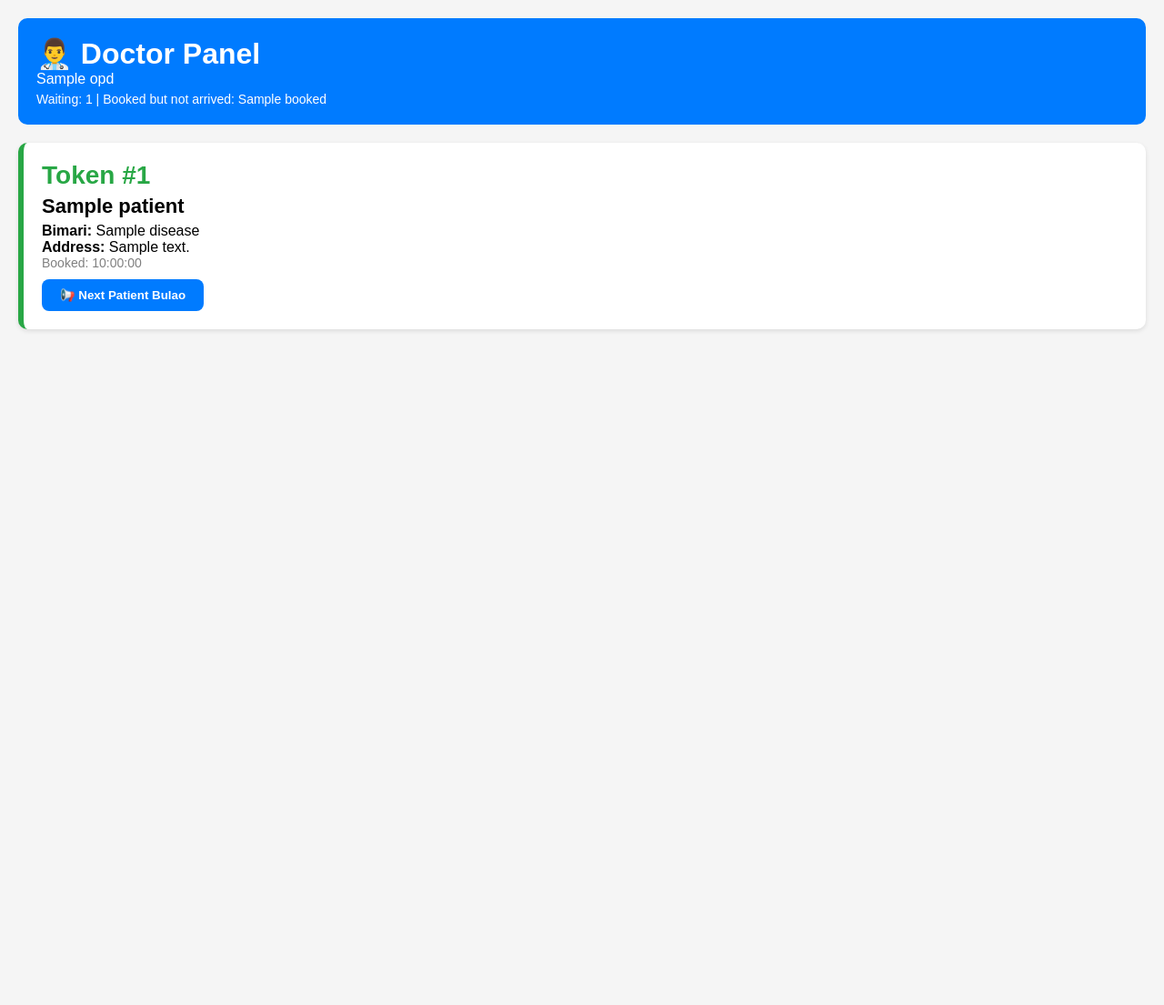
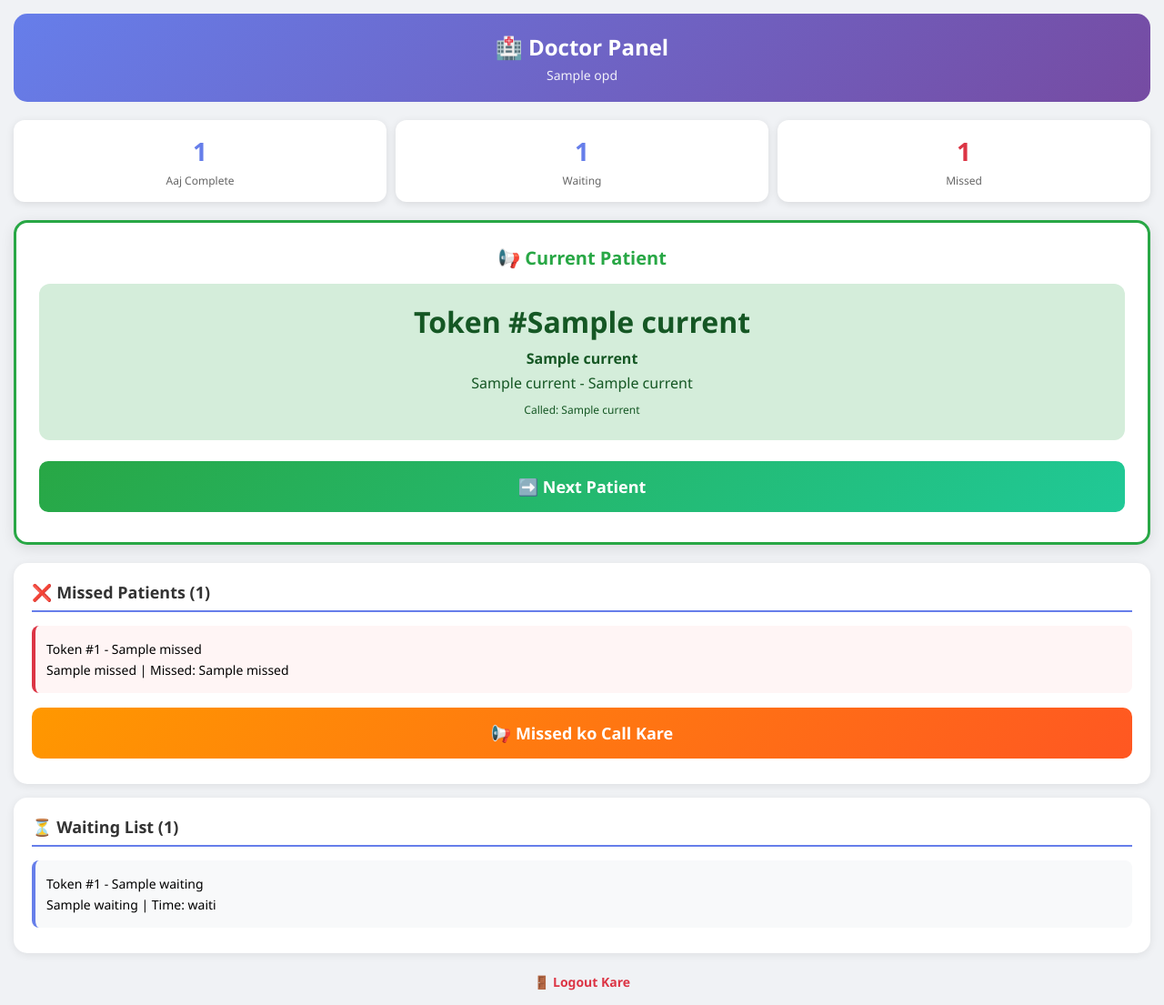
Before and after one commit to Yadav887978/hospital-token, a Flask app: template templates/doctor_panel.html in a window 1280 px wide. Shown: the whole page at 91% size. Before the commit the page ends 364 px from the top, so only its background shows below. Run offline with Flask 3, Linux system fonts and the light colour scheme; the template is opened without the code that fills it: most values are stand-ins (such as "Sample title", 1, 10 or a date in 2020).

Commit message:
Update doctor_panel.html

```diff
--- a/templates/doctor_panel.html
+++ b/templates/doctor_panel.html
@@ -1,47 +1,132 @@
 <!DOCTYPE html>
-<html>
+<html lang="hi">
 <head>
+<meta charset="UTF-8">
+<meta name="viewport" content="width=device-width, initial-scale=1.0">
 <title>Doctor Panel - {{opd}}</title>
-    <meta name="viewport" content="width=device-width, initial-scale=1">
-    <meta http-equiv="refresh" content="5">
 <style>
-        body{font-family:Arial;padding:20px;background:#f5f5f5;margin:0}
-        .header{background:#007bff;color:white;padding:20px;border-radius:10px;margin-bottom:20px}
-        h1{margin:0}
-        .stats{font-size:14px;margin-top:5px}
-        .token{background:white;padding:20px;margin:10px 0;border-radius:10px;border-left:6px solid #28a745;box-shadow:0 2px 5px rgba(0,0,0,0.1)}
-        .token-no{font-size:28px;font-weight:bold;color:#28a745}
-        .name{font-size:22px;font-weight:bold;margin:5px 0}
-        .time{color:gray;font-size:14px}
-        .btn-call{background:#007bff;color:white;padding:10px 20px;border:none;border-radius:8px;cursor:pointer;font-weight:bold;margin-top:10px}
-        .empty{text-align:center;padding:50px;color:gray}
+* {margin:0; padding:0; box-sizing:border-box; font-family:'Segoe UI', Arial, sans-serif;}
+body {background:#f0f2f5; padding:15px;}
+.header {background:linear-gradient(135deg, #667eea 0%, #764ba2 100%); color:white; padding:20px; border-radius:15px; margin-bottom:20px; text-align:center;}
+.header h1 {font-size:24px; margin-bottom:5px;}
+.header p {opacity:0.9; font-size:14px;}
+.top-stats {display:grid; grid-template-columns:1fr 1fr 1fr; gap:10px; margin-bottom:20px;}
+.stat-box {background:white; padding:15px; border-radius:12px; text-align:center; box-shadow:0 2px 8px rgba(0,0,0,0.1);}
+.stat-box h3 {font-size:28px; color:#667eea; margin-bottom:5px;}
+.stat-box p {font-size:12px; color:#666;}
+.warning-box {background:#fff3cd; border:2px solid #ff9800; padding:12px; border-radius:10px; margin-bottom:15px; text-align:center; font-weight:600; color:#856404;}
+.current-box {background:white; border-radius:15px; padding:25px; margin-bottom:20px; box-shadow:0 4px 15px rgba(0,0,0,0.1); border:3px solid #28a745;}
+.current-box h2 {color:#28a745; text-align:center; margin-bottom:15px; font-size:20px;}
+.current-patient {text-align:center; padding:20px; background:#d4edda; border-radius:12px; margin-bottom:15px;}
+.current-patient h3 {font-size:32px; color:#155724; margin-bottom:8px;}
+.current-patient p {font-size:16px; color:#155724; margin:5px 0;}
+.no-patient {text-align:center; padding:30px; color:#999;}
+.btn {width:100%; padding:16px; border:none; border-radius:10px; font-size:18px; font-weight:bold; cursor:pointer; margin:8px 0; transition:0.3s;}
+.btn-green {background:linear-gradient(135deg, #28a745 0%, #20c997 100%); color:white;}
+.btn-orange {background:linear-gradient(135deg, #ff9800 0%, #ff5722 100%); color:white;}
+.btn-red {background:linear-gradient(135deg, #dc3545 0%, #c82333 100%); color:white;}
+.btn-gray {background:#6c757d; color:white;}
+.btn:hover {transform:translateY(-2px); box-shadow:0 8px 20px rgba(0,0,0,0.2);}
+.section {background:white; border-radius:15px; padding:20px; margin-bottom:15px; box-shadow:0 2px 10px rgba(0,0,0,0.08);}
+.section h3 {color:#333; margin-bottom:15px; font-size:18px; border-bottom:2px solid #667eea; padding-bottom:8px;}
+.patient-card {background:#f8f9fa; padding:12px; border-radius:8px; margin-bottom:8px; border-left:4px solid #667eea;}
+.patient-card p {margin:4px 0; font-size:14px;}
+.patient-card.name {font-weight:bold; color:#333; font-size:15px;}
+.patient-card.meta {color:#666; font-size:12px;}
+.missed-card {border-left-color:#dc3545; background:#fff5f5;}
+.logout {text-align:center; margin-top:20px;}
+.logout a {color:#dc3545; text-decoration:none; font-weight:600; font-size:14px;}
+@media print {.btn,.logout {display:none;}}
 </style>
 </head>
 <body>
+
 <div class="header">
-        <h1>👨‍⚕️ Doctor Panel</h1>
-        <div>{{opd}}</div>
-        <div class="stats">Waiting: {{patients|length}} | Booked but not arrived: {{booked}}</div>
+<h1>🏥 Doctor Panel</h1>
+<p>{{opd}}</p>
 </div>
 
-    {% if patients %}
-        {% for p in patients %}
-        <div class="token">
-            <div class="token-no">Token #{{p.id}}</div>
-            <div class="name">{{p.patient_name}}</div>
-            <div><b>Bimari:</b> {{p.disease}}</div>
-            <div><b>Address:</b> {{p.address}}</div>
-            <div class="time">Booked: {{p.created_at.strftime('%H:%M:%S')}}</div>
-            <a href="/call/{{p.id}}" style="text-decoration:none">
-                <button class="btn-call">📢 Next Patient Bulao</button>
-            </a>
+<!-- 5 PATIENT WARNING -->
+{% if completed_count >= 5 %}
+<div class="warning-box">
+⚠️ Aapne aaj {{completed_count}} patient complete kar liye. Break le lo!
+</div>
+{% endif %}
+
+<!-- TOP STATS -->
+<div class="top-stats">
+<div class="stat-box">
+<h3>{{completed_count}}</h3>
+<p>Aaj Complete</p>
+</div>
+<div class="stat-box">
+<h3>{{waiting|length}}</h3>
+<p>Waiting</p>
+</div>
+<div class="stat-box">
+<h3 style="color:#dc3545">{{missed_count}}</h3>
+<p>Missed</p>
+</div>
+</div>
+
+<!-- CURRENT PATIENT -->
+<div class="current-box">
+<h2>📢 Current Patient</h2>
+{% if current %}
+<div class="current-patient">
+<h3>Token #{{current[0]}}</h3>
+<p><b>{{current[4]}}</b></p>
+<p>{{current[3]}} - {{current[5]}}</p>
+<p style="font-size:12px; margin-top:10px;">Called: {{current[11].split('.')[0] if current[11] else ''}}</p>
+</div>
+<form method="post" action="/doctor/next">
+<button type="submit" class="btn btn-green">➡️ Next Patient</button>
+</form>
+{% else %}
+<div class="no-patient">
+<p style="font-size:18px; margin-bottom:10px;">Koi patient nahi hai</p>
+<p style="font-size:13px;">Waiting list se next patient bulao</p>
+</div>
+{% if waiting %}
+<form method="post" action="/doctor/next">
+<button type="submit" class="btn btn-green">▶️ First Patient Bulao</button>
+</form>
+{% endif %}
+{% endif %}
+</div>
+
+<!-- MISSED PATIENTS -->
+{% if missed %}
+<div class="section">
+<h3>❌ Missed Patients ({{missed_count}})</h3>
+{% for m in missed %}
+<div class="patient-card missed-card">
+<p class="name">Token #{{m[0]}} - {{m[4]}}</p>
+<p class="meta">{{m[3]}} | Missed: {{m[11].split('.')[0] if m[11] else ''}}</p>
 </div>
 {% endfor %}
-    {% else %}
-        <div class="empty">
-            <h3>Koi patient check-in nahi kiya abhi</h3>
-            <p>Patient hospital aayega to yaha dikh jayega. Page auto refresh ho raha hai.</p>
+<form method="post" action="/doctor/call_missed">
+<button type="submit" class="btn btn-orange">📢 Missed ko Call Kare</button>
+</form>
 </div>
 {% endif %}
+
+<!-- WAITING LIST -->
+{% if waiting %}
+<div class="section">
+<h3>⏳ Waiting List ({{waiting|length}})</h3>
+{% for w in waiting[:10] %}
+<div class="patient-card">
+<p class="name">Token #{{w[0]}} - {{w[4]}}</p>
+<p class="meta">{{w[3]}} | Time: {{w[10].split(' ')[1][:5] if w[10] else ''}}</p>
+</div>
+{% endfor %}
+</div>
+{% endif %}
+
+<div class="logout">
+<a href="/doctor/logout">🚪 Logout Kare</a>
+</div>
+
 </body>
 </html>
```
Lines whose indentation alone changed are shown as unchanged.
